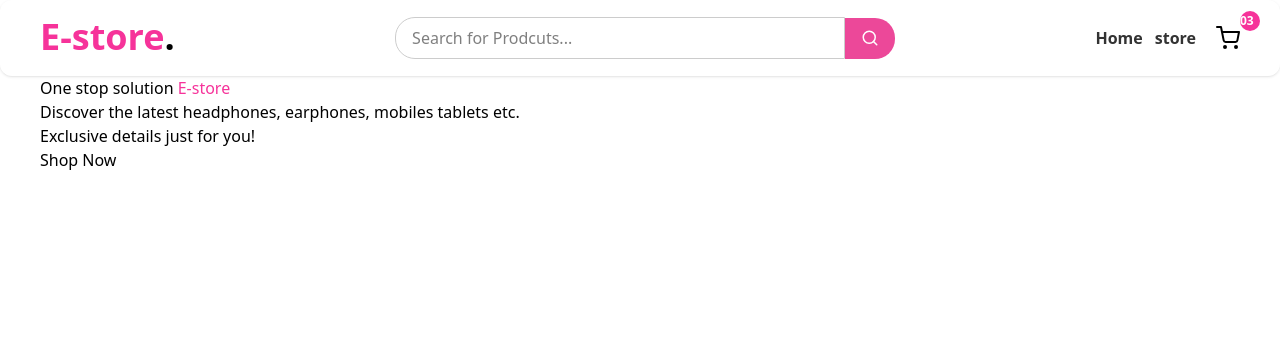
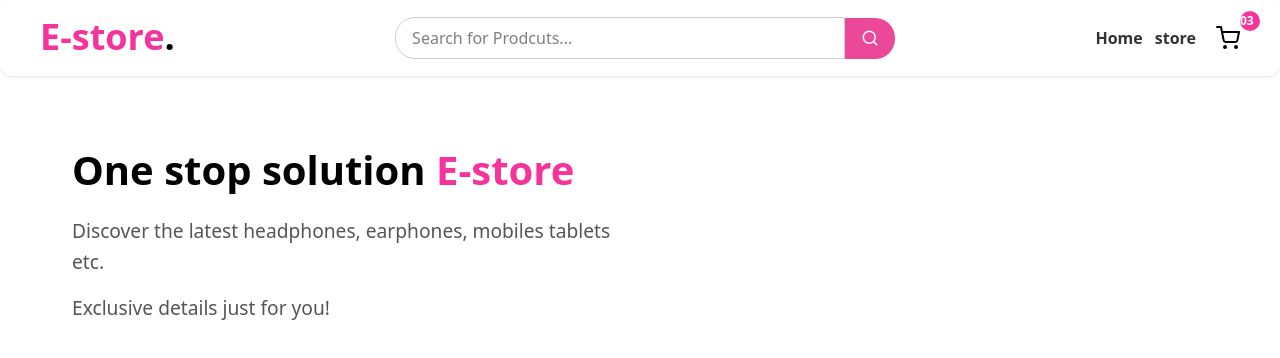
Before and after one commit to coder8820/Nextjs, a Next.js app in the folder e-store/: page / in a window 1280 px wide. Shown: the top 358 px of the page. Built offline with nearby package versions, Linux system fonts and the light colour scheme.

Commit message:
working on hero section styling

```diff
--- a/e-store/src/components/home/HeroSection.jsx
+++ b/e-store/src/components/home/HeroSection.jsx
@@ -1,12 +1,12 @@
 import React from "react";
 import Slider from "./Slider";
 import Container from "../Container";
-import styles from "@/styles/header.module.css";
+import styles from "@/styles/home/Hero.module.css";
 
 export default function HeroSection() {
   return (
     <Container>
-      <section className={`${styles.hero}`}>
+      <section className={styles.hero}>
         <div className={`${styles.textSection}`}>
           <h1>
             One stop solution <span className="text-pink-500">E-store</span>
```
